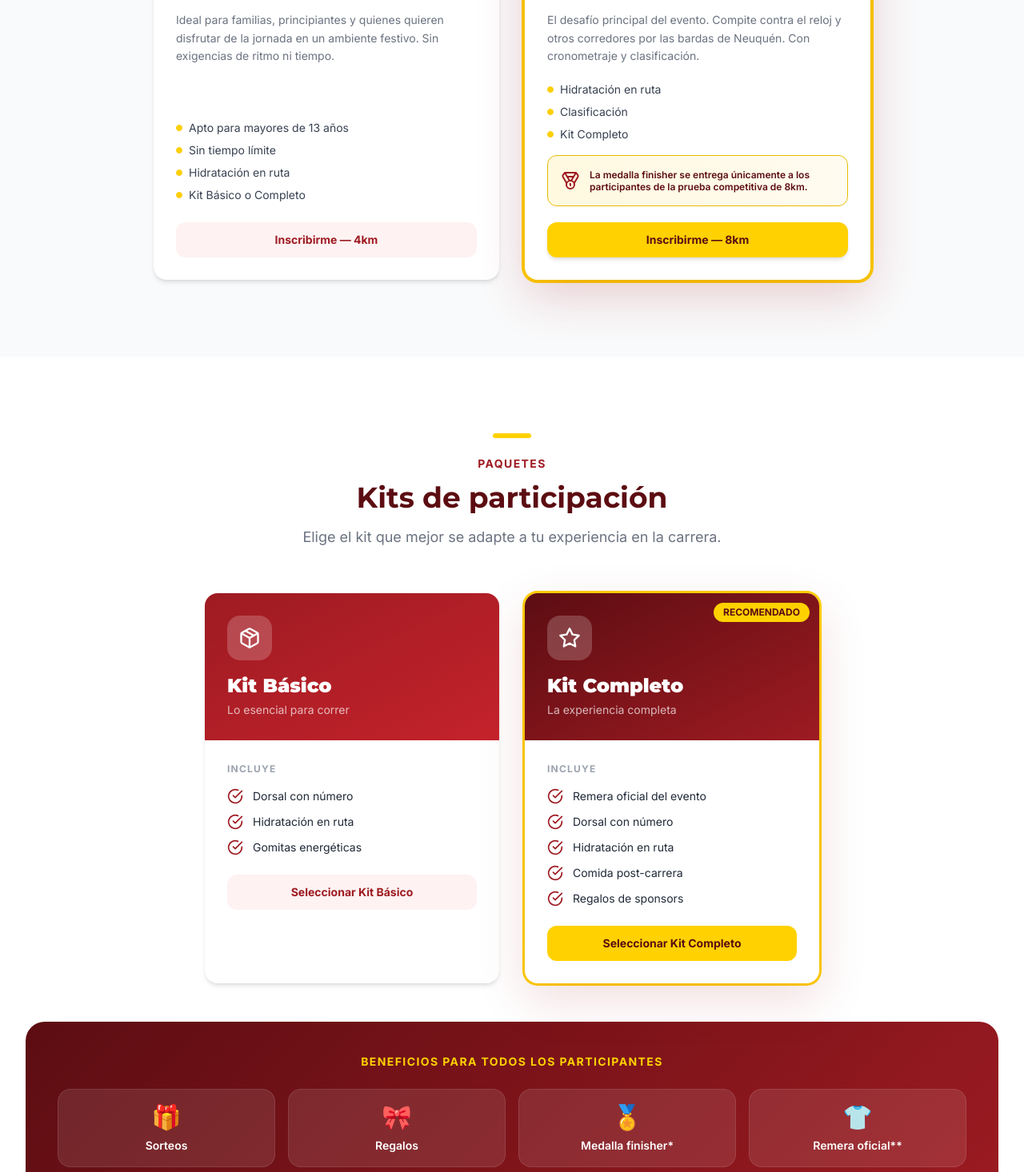
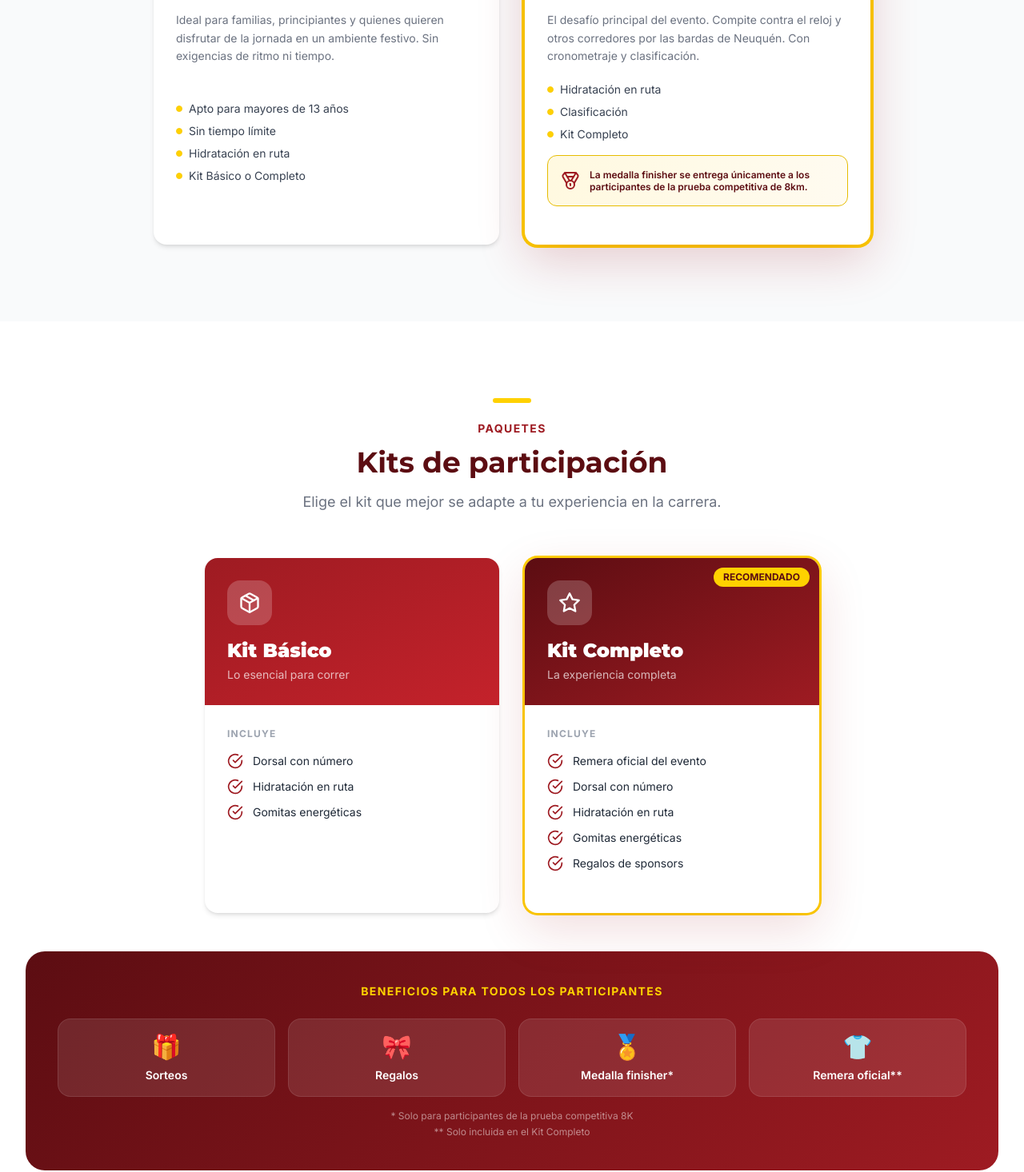
Before and after one commit to MauryBenavidez/pablovi-corre, a React (Vite) app: page / in a window 1280 px wide. Shown: the part 6349-7815 px from the top of the page at 80% size. Built offline with nearby package versions, Linux system fonts and the light colour scheme; the HTML template or start-up script is replaced by a standard one.

Commit message:
Cambios generales en componentes
Información repetida y botones innecesarios. El numero de telefono no va a estar pero si el correo para el contacto.

```diff
--- a/src/components/Categories.tsx
+++ b/src/components/Categories.tsx
@@ -13,9 +13,7 @@ export default function Categories() {
             Participantes
           </p>
           <h2 className="section-title text-center">Categorías</h2>
-          <p className="section-subtitle mx-auto text-center">
-            Edad mínima: 13 años. Dos modalidades para todos los niveles.
-          </p>
+
         </div>
 
         <div className="max-w-2xl mx-auto overflow-hidden rounded-2xl shadow-md border border-gray-200">
@@ -54,7 +52,7 @@ export default function Categories() {
         </div>
 
         <p className="text-center text-gray-400 text-sm mt-6">
-          * Categorías orientativas. Pueden ser ajustadas según inscriptos. Edad mínima: 13 años.
+          * Categorías orientativas. Pueden ser ajustadas según inscriptos.
         </p>
       </div>
     </section>
--- a/src/components/Distances.tsx
+++ b/src/components/Distances.tsx
@@ -39,7 +39,7 @@ export default function Distances() {
                 Ideal para familias, principiantes y quienes quieren disfrutar de la jornada en un
                 ambiente festivo. Sin exigencias de ritmo ni tiempo.
               </p>
-              <ul className="space-y-2 mb-6">
+              <ul className="space-y-2 mb-12">
                 {['Apto para mayores de 13 años', 'Sin tiempo límite', 'Hidratación en ruta', 'Kit Básico o Completo'].map(f => (
                   <li key={f} className="flex items-center gap-2 text-sm text-gray-700">
                     <div className="w-2 h-2 rounded-full bg-brand-yellow border border-yellow-400 flex-shrink-0" />
@@ -47,19 +47,14 @@ export default function Distances() {
                   </li>
                 ))}
               </ul>
-              <a
-                href="https://forms.gle/4qyY9ZuM6XyaZRZP9"
-                className="w-full text-center block py-3 rounded-xl font-bold text-sm bg-red-50 text-brand-red hover:bg-brand-red hover:text-white transition-all duration-200"
-              >
-                Inscribirme — 4km
-              </a>
+
             </div>
           </div>
 
           {/* 8K Competitive */}
           <div
             className="card overflow-hidden flex flex-col ring-4 shadow-2xl"
-            style={{ ringColor: '#FFD100', boxShadow: '0 20px 60px rgba(158,27,34,0.20), 0 0 0 4px #FFD100' }}
+            style={{  boxShadow: '0 20px 60px rgba(158,27,34,0.20), 0 0 0 4px #FFD100' }}
           >
             <div
               className="p-8 text-white text-center relative overflow-hidden"
@@ -105,13 +100,7 @@ export default function Distances() {
                 </p>
               </div>
 
-              <a
-                href="https://forms.gle/4qyY9ZuM6XyaZRZP9"
-                className="w-full text-center block py-3 rounded-xl font-black text-sm text-brand-red-deep transition-all duration-200 shadow-md"
-                style={{ background: '#FFD100' }}
-              >
-                Inscribirme — 8km
-              </a>
+
             </div>
           </div>
         </div>
--- a/src/components/FAQ.tsx
+++ b/src/components/FAQ.tsx
@@ -5,10 +5,6 @@ const faqs = [
   {
     q: '¿Quiénes pueden participar?',
     a: 'Pueden participar estudiantes del Instituto Pablo VI, familias, exalumnos, personal del colegio, comunidad de la parroquia. El evento es abierto a toda la comunidad del Pablo VI. La edad mínima para inscribirse como participante es de 13 años.',
-  },
-  {
-    q: '¿Cuál es la edad mínima para participar?',
-    a: 'La edad mínima para inscribirse como participante (ya sea en la Caminata Familiar de 4km o en la Prueba Competitiva de 8km) es de 13 años. Los menores de 13 años NO pueden inscribirse como participantes. Los menores de 18 años deben presentar una autorización firmada por su padre, madre o tutor legal.',
   },
   {
     q: '¿Pueden asistir niños menores de 13 años?',
--- a/src/components/Footer.tsx
+++ b/src/components/Footer.tsx
@@ -51,10 +51,7 @@ export default function Footer() {
                   <Mail className="w-4 h-4 text-brand-yellow flex-shrink-0" />
                   <span className="italic">pablovicorre@gmail.com</span>
                 </div>
-                <div className="flex items-center gap-3 text-red-200/80 text-sm">
-                  <Phone className="w-4 h-4 text-brand-yellow flex-shrink-0" />
-                  <span className="italic">Teléfono a confirmar próximamente</span>
-                </div>
+
               </div>
             </div>
           </div>
@@ -84,25 +81,6 @@ export default function Footer() {
                 Un evento deportivo, comunitario y benéfico que une a toda la comunidad
                 del Instituto Pablo VI.
               </p>
-              <div className="flex items-center gap-2">
-                {[
-                  { icon: Instagram,     label: 'Instagram' },
-                  { icon: MessageCircle, label: 'WhatsApp' },
-                  { icon: Mail,          label: 'Email' },
-                ].map(s => (
-                  <a
-                    key={s.label}
-                    href="#contact"
-                    aria-label={s.label}
-                    className="w-9 h-9 rounded-full flex items-center justify-center transition-all duration-200 border border-white/10 hover:border-brand-yellow/60"
-                    style={{ background: 'rgba(255,255,255,0.08)' }}
-                    onMouseEnter={e => (e.currentTarget.style.background = '#9E1B22')}
-                    onMouseLeave={e => (e.currentTarget.style.background = 'rgba(255,255,255,0.08)')}
-                  >
-                    <s.icon className="w-4 h-4 text-white" />
-                  </a>
-                ))}
-              </div>
             </div>
 
             {/* Event links */}
--- a/src/components/Kits.tsx
+++ b/src/components/Kits.tsx
@@ -26,7 +26,7 @@ const kits = [
       'Remera oficial del evento',
       'Dorsal con número',
       'Hidratación en ruta',
-      'Comida post-carrera',
+      'Gomitas energéticas',
       'Regalos de sponsors',
     ],
     color: 'from-brand-red-deep to-brand-red',
@@ -98,17 +98,7 @@ export default function Kits() {
                   ))}
                 </ul>
 
-                <a
-                  href="#register"
-                  className={`w-full text-center block py-3 rounded-xl font-bold text-sm transition-all duration-200 ${
-                    kit.featured
-                      ? 'text-brand-red-deep font-black'
-                      : 'bg-red-50 text-brand-red hover:bg-brand-red hover:text-white'
-                  }`}
-                  style={kit.featured ? { background: '#FFD100' } : {}}
-                >
-                  Seleccionar {kit.name}
-                </a>
+
               </div>
             </div>
           ))}
--- a/src/components/Organizers.tsx
+++ b/src/components/Organizers.tsx
@@ -5,7 +5,7 @@ const organizers = [
     icon: School,
     name: 'Instituto Pablo VI',
     role: 'Organizador principal',
-    desc: 'Instituto de educación secundaria con más de 50 años formando jóvenes neuquinos con valores y compromiso social.',
+    desc: 'Instituto de educación secundaria con más de 31 años formando jóvenes neuquinos con valores y compromiso social.',
     image: 'https://images.pexels.com/photos/256490/pexels-photo-256490.jpeg?auto=compress&cs=tinysrgb&w=400&h=250&fit=crop',
     iconBg: '#9E1B22',
   },
```
